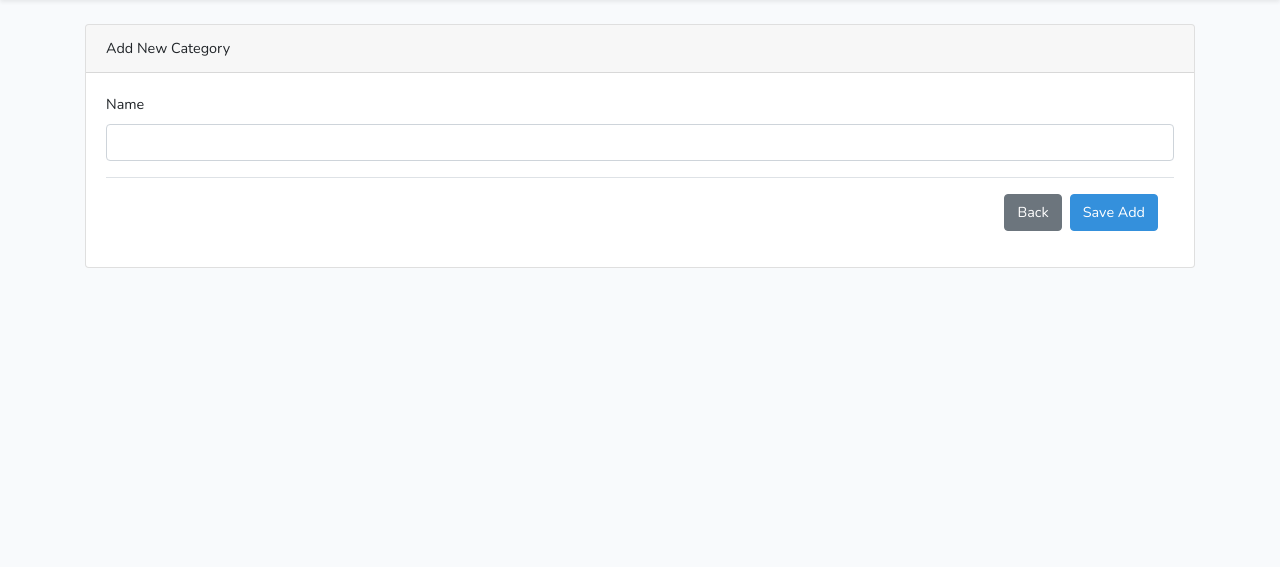
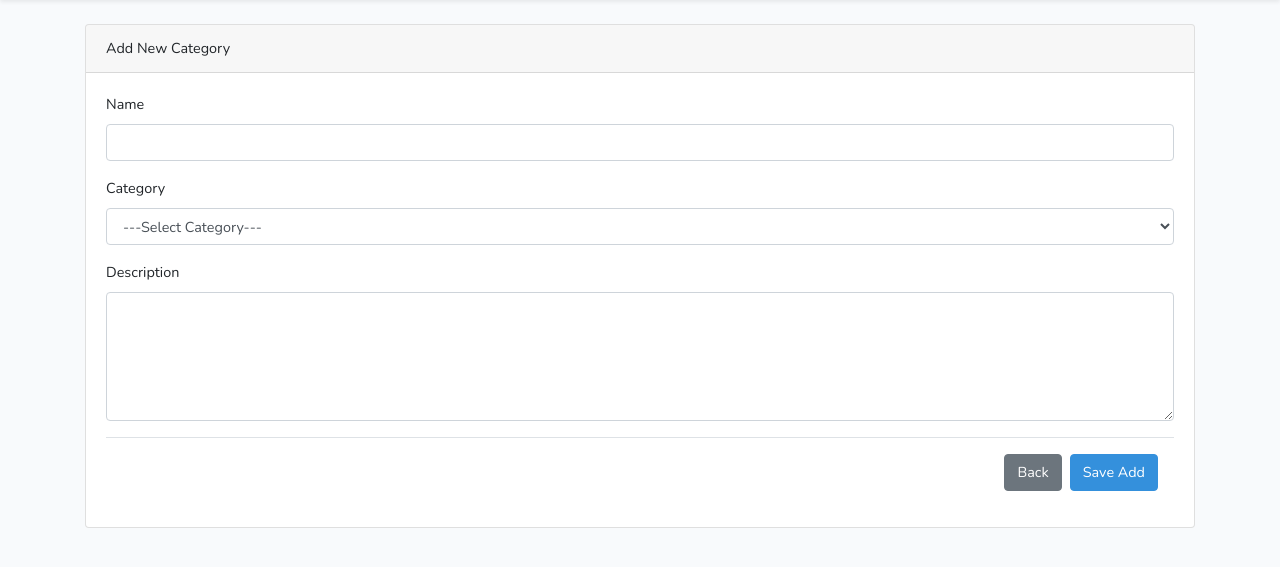
Before and after one commit to sortsom/ProductEcommerce, a Laravel app: page /articles/create in a window 1280 px wide. Shown: the part 55-622 px from the top of the page. Run offline with Laravel 8, Linux system fonts and the light colour scheme; a user stored in the database is signed in; tables that the repository leaves empty hold one stand-in row (values such as "Sample post"); some libraries are stand-ins or nearby versions.

Commit message:
Refactor

```diff
--- a/app/Http/Controllers/ArticleController.php
+++ b/app/Http/Controllers/ArticleController.php
@@ -19,7 +19,7 @@
     public function index()
     {
         $articles = Article::all();
-        return view('articles.index',['articles'=>$articles]);
+        return view('articles.index', ['articles' => $articles]);
     }
 
     /**
@@ -29,24 +29,25 @@
      */
     public function create()
     {
-        return view('articles.create');
+        $categories = Category::get(['id', 'name']);
+        return view('articles.create', compact('categories'));
     }
 
     /**
      * Store a newly created resource in storage.
      *
-     * @param  \Illuminate\Http\Request  $request
+     * @param \Illuminate\Http\Request $request
      * @return \Illuminate\Http\Response
      */
     public function store(Request $request)
     {
-        //
+
     }
 
     /**
      * Display the specified resource.
      *
-     * @param  int  $id
+     * @param int $id
      * @return \Illuminate\Http\Response
      */
     public function show($id)
@@ -57,21 +58,24 @@
     /**
      * Show the form for editing the specified resource.
      *
-     * @param  int  $id
+     * @param int $id
      * @return Application|Factory|View|\Illuminate\Http\Response
      */
     public function edit($id)
     {
-        //
-       $articles =Article::findOrFail($id);
-      return view('articles.edit',['articles'=>$articles]);
+        $categories = Category::get(['id', 'name']);
+        $articles = Article::findOrFail($id);
+        return view('articles.edit', [
+            'articles' => $articles,
+            'categories' => $categories
+        ]);
     }
 
     /**
      * Update the specified resource in storage.
      *
-     * @param  \Illuminate\Http\Request  $request
-     * @param  int  $id
+     * @param \Illuminate\Http\Request $request
+     * @param int $id
      * @return \Illuminate\Http\Response
      */
     public function update(Request $request, $id)
@@ -87,7 +91,7 @@
     /**
      * Remove the specified resource from storage.
      *
-     * @param  int  $id
+     * @param int $id
      * @return \Illuminate\Http\Response
      */
     public function destroy($id)
--- a/app/Models/Article.php
+++ b/app/Models/Article.php
@@ -10,7 +10,7 @@
 {
     use HasFactory, SoftDeletes;
 
-    protected $fillable = ['title', 'description', 'user_id', 'category_id'];
+    protected $fillable = ['title', 'description', 'user_id', 'category_id', 'image'];
 
     public function user()
     {
--- a/resources/views/articles/create.blade.php
+++ b/resources/views/articles/create.blade.php
@@ -7,7 +7,7 @@
                 <div class="card">
                     <div class="card-header">Add New Category</div>
                     <div class="card-body">
-                        <form method="POST" action="#">
+                        <form method="POST" action="{{ route('articles.store') }}">
                             @csrf
                             <div class="form-group">
                                 <label for="email">{{ __('Name') }}</label>
@@ -16,6 +16,19 @@
                                 @error('name')
                                 <span class="invalid-feedback" role="alert">{{ $message }}</span>
                                 @enderror
+                            </div>
+                            <div class="form-group">
+                                <label for="category_id">Category</label>
+                                <select name="category_id" class="form-control" id="category_id">
+                                    <option value="">---Select Category---</option>
+                                    @foreach($categories as $category)
+                                        <option value="{{ $category->id }}">{{ $category->name }}</option>
+                                    @endforeach
+                                </select>
+                            </div>
+                            <div class="form-group">
+                                <label for="description">Description</label>
+                                <textarea name="description" class="form-control" id="description" rows="5"></textarea>
                             </div>
                             <div class="modal-footer">
                                 <a href="{{route('categories.index')}}" class="btn btn-secondary">Back</a>
```
Also changed, not shown: database/migrations/2021_08_21_142402_create_articles_table.php.
